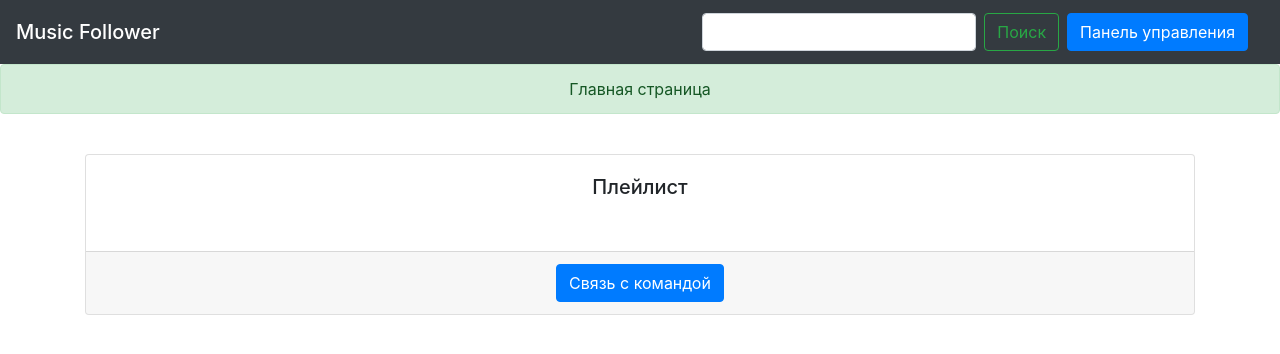
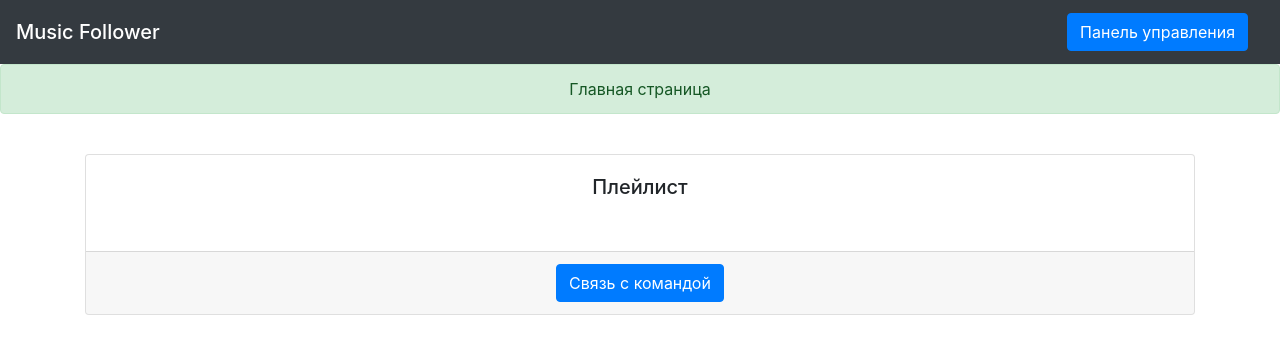
Before and after one commit to ArtemDav/MusicFollower, a Flask app: page / in a window 1280 px wide. Shown: the top 354 px of the page. Run offline with Flask 2, Linux system fonts and the light colour scheme; the visitor is signed in with stand-in values (Sample User, id 1); some libraries are stand-ins or nearby versions.

Commit message:
Update mainpage.html

```diff
--- a/templates/mainpage.html
+++ b/templates/mainpage.html
@@ -19,8 +19,6 @@
         <span class="navbar-brand mb-0 h1" style="float: right;">
             {% if session.get("user") != None %}
             <form class="form-inline">
-                <input class="form-control mr-sm-2" type="search" aria-label="Search">
-                <button class="btn btn-outline-success my-2 my-sm-0 mr-sm-2" type="submit">Поиск</button>
                 <a href="cpanel" class="btn btn-primary my-2 my-sm-0" type="submit">Панель управления</a>
             </form>
             {% else %}
```
